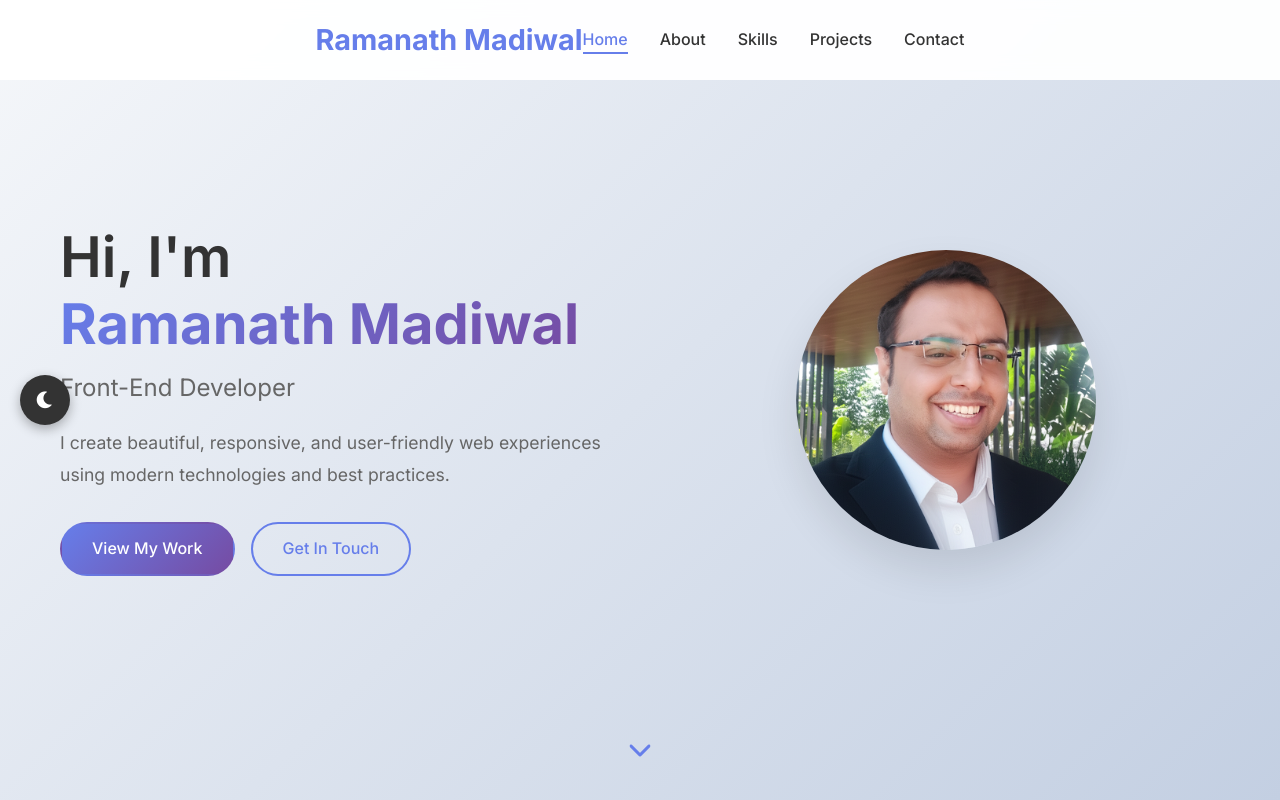
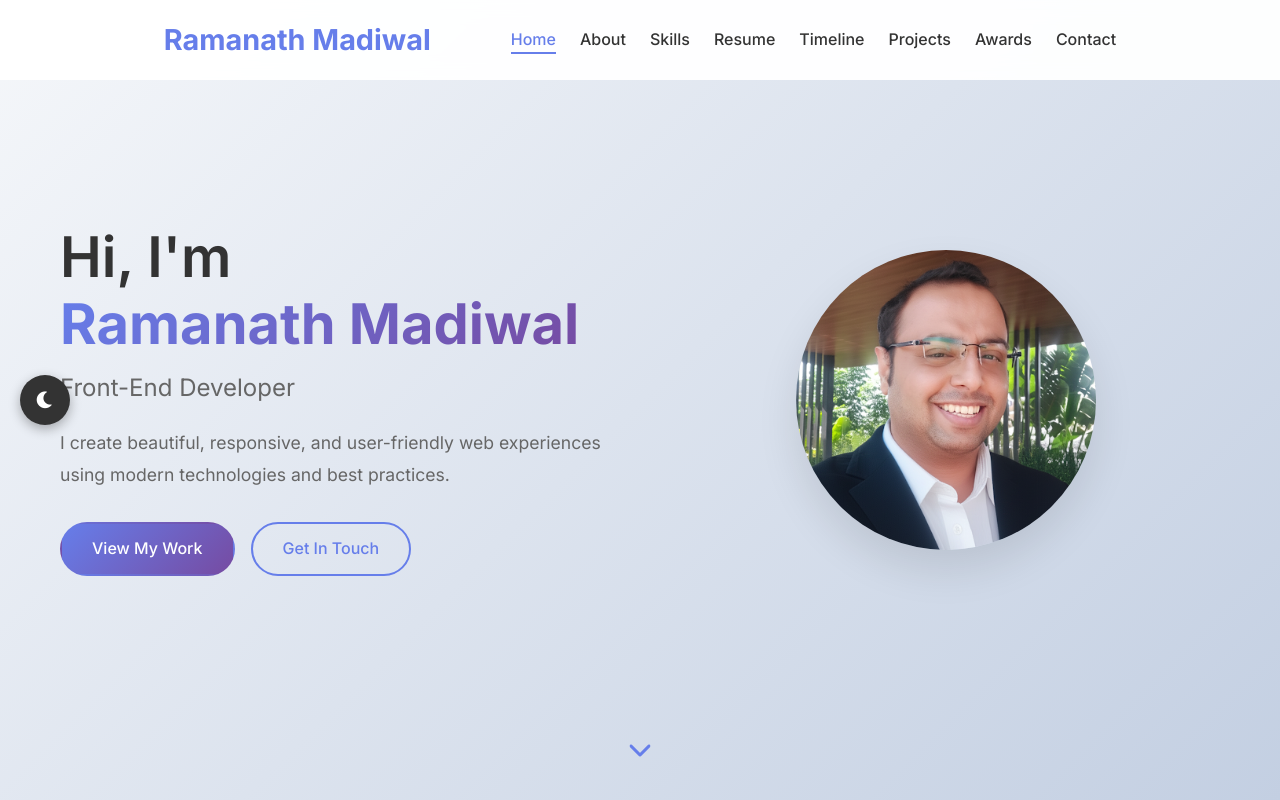
Before and after one commit to RamanathMadiwal/portfolio-website, a plain HTML site: page index.html in a window 1280 px wide. Shown: the top 800 px of the page. Drawn offline with Linux system fonts and the light colour scheme.

Commit message:
Improve navigation logo spacing and positioning
- Added gap between nav container elements
- Added margin-right to nav-logo for better separation from menu
- Prevented logo text from wrapping with white-space: nowrap
- Reduced nav-menu gap slightly to accommodate more menu items
- Added margin-left: auto to push menu to the right
- Updated mobile responsive spacing

```diff
--- a/css/style.css
+++ b/css/style.css
@@ -125,6 +125,12 @@ h1, h2, h3, h4, h5, h6 {
     display: flex;
     justify-content: space-between;
     align-items: center;
+    gap: 3rem; /* Add gap between logo and menu */
+}
+
+.nav-logo {
+    flex: 0 0 auto; /* Prevent logo from shrinking */
+    margin-right: 2rem; /* Additional space after logo */
 }
 
 .nav-logo a {
@@ -132,12 +138,15 @@ h1, h2, h3, h4, h5, h6 {
     font-weight: 700;
     color: #667eea;
     text-decoration: none;
+    white-space: nowrap; /* Prevent logo text from wrapping */
 }
 
 .nav-menu {
     display: flex;
     list-style: none;
-    gap: 2rem;
+    gap: 1.5rem; /* Reduced gap slightly to accommodate more items */
+    margin-left: auto; /* Push menu to the right */
+    flex-wrap: wrap; /* Allow wrapping if needed */
 }
 
 .nav-link {
@@ -596,6 +605,14 @@ section:not(.hero) {
 
 /* Responsive Design */
 @media (max-width: 768px) {
+    .nav-container {
+        gap: 1rem; /* Smaller gap on mobile */
+    }
+
+    .nav-logo {
+        margin-right: 1rem; /* Reduced margin on mobile */
+    }
+
     .nav-menu {
         position: fixed;
         left: -100%;
@@ -607,6 +624,7 @@ section:not(.hero) {
         transition: 0.3s;
         box-shadow: 0 10px 27px rgba(0, 0, 0, 0.05);
         padding: 2rem 0;
+        gap: 1rem; /* Consistent gap for mobile */
     }
 
     .nav-menu.active {
--- a/index.html
+++ b/index.html
@@ -26,7 +26,16 @@
                     <a href="#skills" class="nav-link">Skills</a>
                 </li>
                 <li class="nav-item">
+                    <a href="#resume" class="nav-link">Resume</a>
+                </li>
+                <li class="nav-item">
+                    <a href="#timeline" class="nav-link">Timeline</a>
+                </li>
+                <li class="nav-item">
                     <a href="#projects" class="nav-link">Projects</a>
+                </li>
+                <li class="nav-item">
+                    <a href="#awards" class="nav-link">Awards</a>
                 </li>
                 <li class="nav-item">
                     <a href="#contact" class="nav-link">Contact</a>
```
